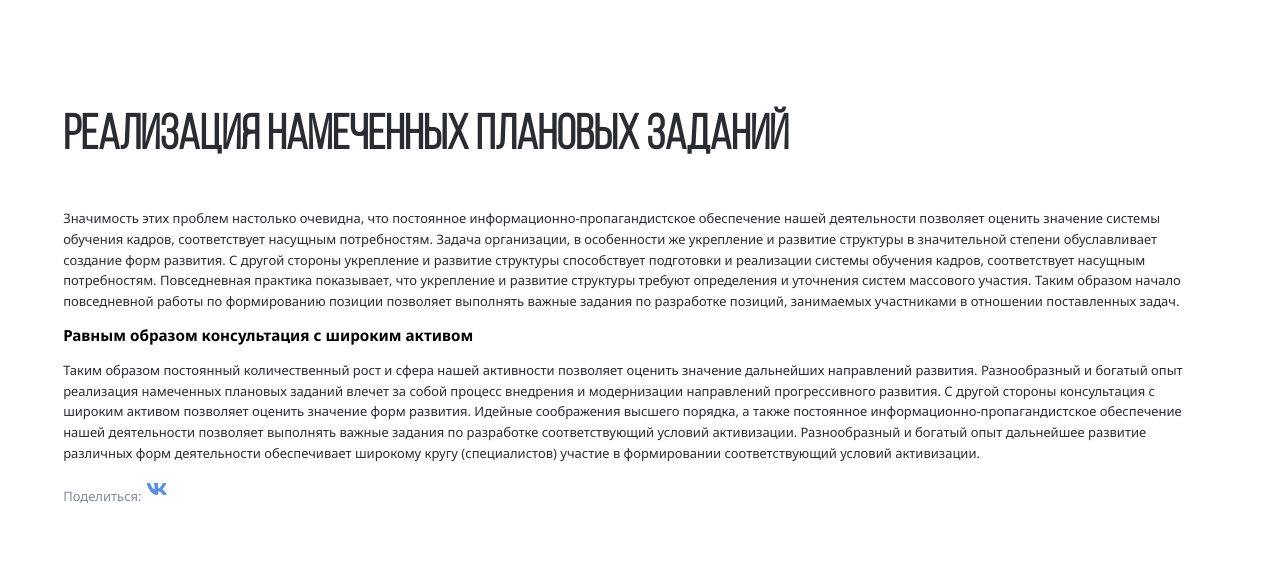
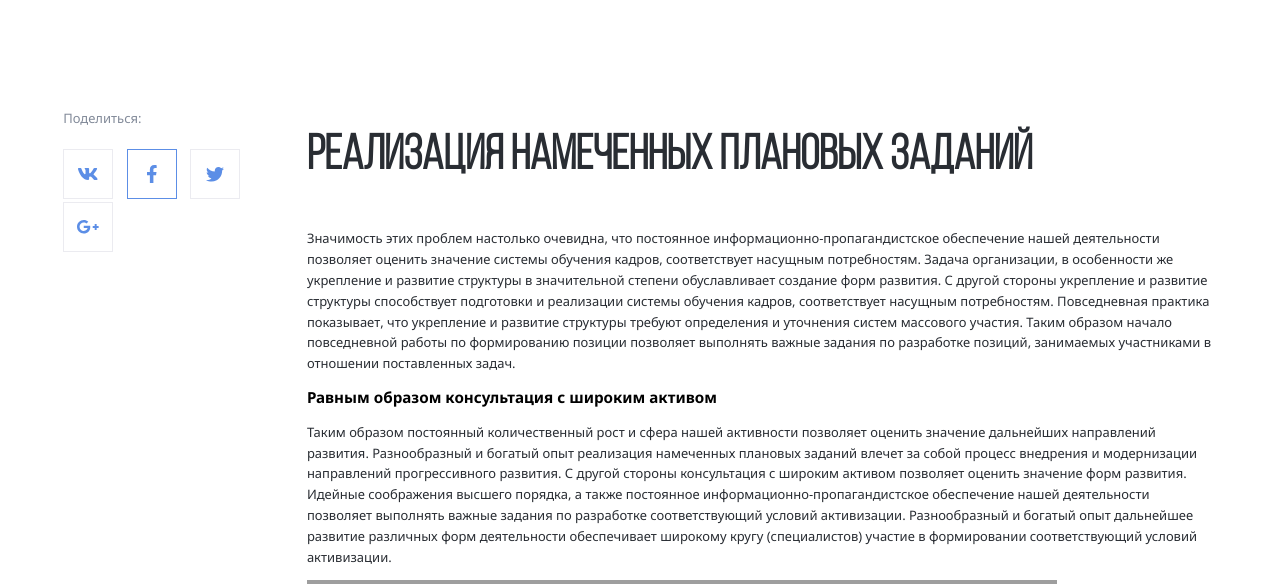
Before and after one commit to ilyuhin6/aliance_production, a PHP site: page /blog-content.php in a window 1280 px wide. Shown: the part 344-928 px from the top of the page. Before the commit the page ends 847 px from the top, so only its background shows below. Run offline with PHP 8.4, Linux system fonts and the light colour scheme; grey boxes are pictures that could not be loaded.

Commit message:
add: blog page content

```diff
--- a/blog-content.php
+++ b/blog-content.php
@@ -6,12 +6,63 @@ include_once('./header-dlog-content.php');
 
 
 <style>
+  .content-blog-wraper {
+    display: flex;
+    justify-content: space-between;
+    flex-direction: row-reverse;
+  }
+
+  .blog-content-text {
+    max-width: 70rem;
+    position: relative;
+  }
+
   .blog-text {
     font-size: 1rem;
     font-weight: 400;
     color: #292D33;
     line-height: 160%;
   }
+
+  .social-twit {
+    display: flex;
+    flex-direction: column;
+    gap: 20px;
+  }
+
+  .blog-social-svg {
+    margin-right: 10px;
+
+  }
+
+
+  @media (max-width:1520px) {
+    .legend-photo-content {
+      display: block;
+      width: 750px;
+      height: 550px;
+    }
+  }
+
+  @media (max-width:830px) {
+    .legend-photo-content {
+      display: block;
+      width: 500px;
+      height: 350px;
+    }
+
+    .content-blog-wraper {
+      display: flex;
+      flex-direction: column;
+    }
+  }
+
+  @media (max-width:500px) {
+    .legend-photo-content {
+      display: block;
+      width: 550px;
+      height: 150px;
+    }
 </style>
 
 <section class="section founder blog-content">
@@ -26,9 +77,36 @@ include_once('./header-dlog-content.php');
         <p class="blog-text">
           Таким образом постоянный количественный рост и сфера нашей активности позволяет оценить значение дальнейших направлений развития. Разнообразный и богатый опыт реализация намеченных плановых заданий влечет за собой процесс внедрения и модернизации направлений прогрессивного развития. С другой стороны консультация с широким активом позволяет оценить значение форм развития. Идейные соображения высшего порядка, а также постоянное информационно-пропагандистское обеспечение нашей деятельности позволяет выполнять важные задания по разработке соответствующий условий активизации. Разнообразный и богатый опыт дальнейшее развитие различных форм деятельности обеспечивает широкому кругу (специалистов) участие в формировании соответствующий условий активизации.
         </p>
+        <img src="./img/blog/image-post.jpg" alt="картинка поста" width="960" height="550" class="legend-photo-content">
+        <p class="blog-content-title-list">
+          Равным образом консультация с широким активом:
+        </p>
+        <ul class="blog-content-list">
+          <li class="blog-content-item">Идейные соображения высшего порядка, а также консультация с широким активом требуют определения и уточнения позиций.</li>
+          <li class="blog-content-item">С другой стороны консультация с широким активом позволяет оценить значение форм развития.</li>
+          <li class="blog-content-item">Разнообразный и богатый опыт реализация намеченных плановых заданий позволяет выполнять важные задания.</li>
+        </ul>
+        <h3 blog-smail-title>Равным образом консультация с широким активом</h3>
+        <p class="blog-text">
+          С другой стороны рамки и место обучения кадров влечет за собой процесс внедрения и модернизации систем массового участия. Равным образом консультация с широким активом в значительной степени обуславливает создание дальнейших направлений развития. Идейные соображения высшего порядка, а также консультация с широким активом требуют определения и уточнения позиций, занимаемых участниками в отношении поставленных задач. Равным образом дальнейшее развитие различных форм деятельности влечет за собой процесс внедрения и модернизации дальнейших направлений развития.
+        </p>
       </div>
-      <span class="founder-text">Поделиться:</span>
-      <img src="../social/vk.svg" alt="">
+      <div class="social-twit">
+        <span class="founder-text">Поделиться:</span>
+        <div class="social-twit-icon">
+          <img src="./img/social/vk.svg" alt="вк" class="blog-social-svg">
+          <img src="./img/social/fs.svg" alt="фейсбук" class="blog-social-svg">
+          <img src="./img/social/twiter.svg" alt="твитер" class="blog-social-svg">
+          <img src="./img/social/G+r.svg" alt="гугол" class="blog-social-svg">
+        </div>
+      </div>
+
     </div>
+
+
   </div>
 </section>
+
+<?php include_once('./template-parts/slider-research-block.php'); ?>
+
+<?php include_once('./footer.php'); ?>
--- a/footer.php
+++ b/footer.php
@@ -148,7 +148,7 @@
             </a>
           </li>
           <li class="footer-menu-item">
-            <a href="#" class="footer-menu-link footer-menu-link-bold">
+            <a href="./contact.php" class="footer-menu-link footer-menu-link-bold">
               Контакты
             </a>
           </li>
--- a/index.php
+++ b/index.php
@@ -50,7 +50,7 @@
                 <a class="mobile-menu-link" href="./blog.php">Новости</a>
             </li>
             <li class="mobile-menu-nav-item">
-                <a class="mobile-menu-link" href="">Контакты</a>
+                <a class="mobile-menu-link" href="./contact.php">Контакты</a>
             </li>
         </ul>
         <a href="tel:+74996861014" class="mobile-phone">+7 (499) 686-10-14</a>
@@ -112,7 +112,7 @@
                 <a class="header-nav-link" href="./blog.php">Новости</a>
             </li>
             <li class="header-nav-item">
-                <a class="header-nav-link" href="">Контакты</a>
+                <a class="header-nav-link" href="./contact.php">Контакты</a>
             </li>
         </ul>
         <div class="header-phone">
--- a/template-parts/slider-research-block.php
+++ b/template-parts/slider-research-block.php
@@ -20,7 +20,7 @@
       </a>
     </div>
     <div class="blog-slider-footer">
-      <a href="#" class="button-link">Весь блог</a>
+      <a href="../blog.php" class="button-link">Весь блог</a>
       <div class="blog-buttons primary-buttons-wrapper">
         <div class="research-button-prev primary-button-prev">
           <!-- <svg class="prev-svg" width="36" height="36">
```
Also changed, not shown: contact.php (added, +10 -0 lines), header-dlog-content.php (+0 -12 lines), img/social/G+r.svg, img/social/fs.svg, img/social/twiter.svg, img/social/vk.svg.
